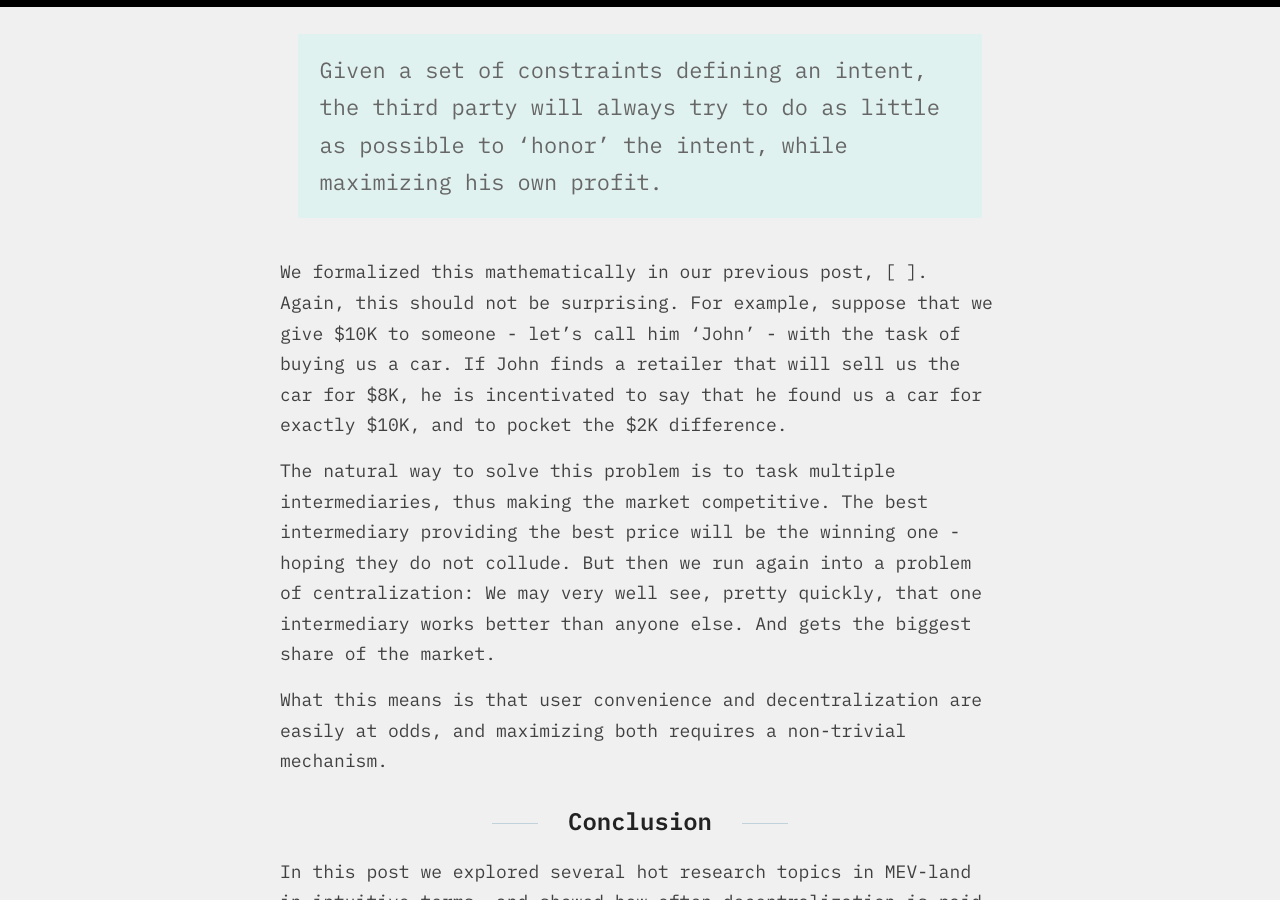
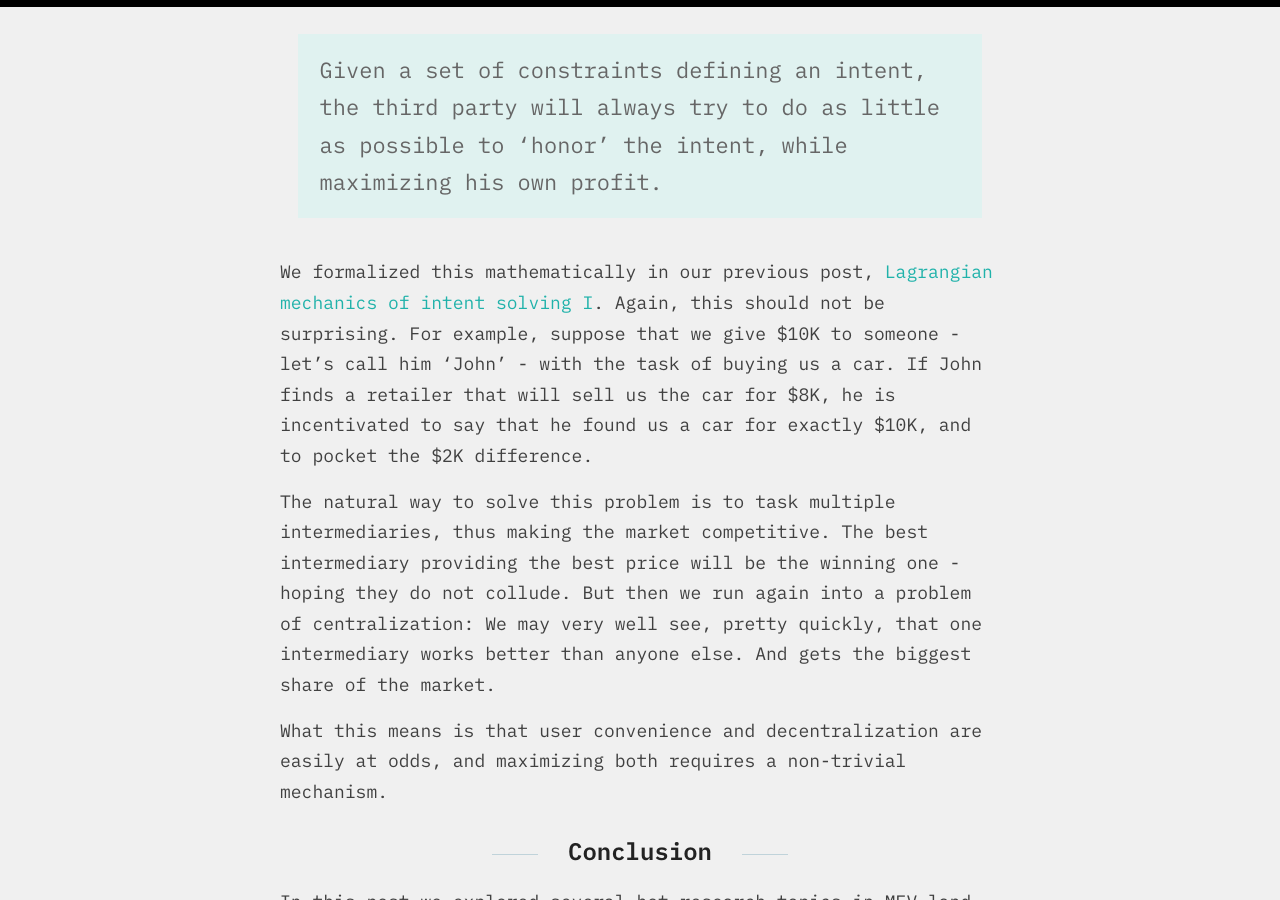
Before and after one commit to eric-downes/20sq-blog, a Jekyll site: the page built from _posts/2023-08-26-mev-cui-bono.md, in a window 1280 px wide and 900 px high, scrolled down 12633 px. Built offline with Jekyll 4.4.1, drawn with Linux system fonts in a browser that asks for light colours; formulas are drawn with MathJax 3.

Commit message:
All links added.

```diff
--- a/_posts/2023-08-26-mev-cui-bono.md
+++ b/_posts/2023-08-26-mev-cui-bono.md
@@ -151,7 +151,7 @@ Finally, let us spend some words on intents. The idea of intents is that we give
 
 > Given a set of constraints defining an intent, the third party will always try to do as little as possible to 'honor' the intent, while maximizing his own profit.
 
-We formalized this mathematically in our previous post, [ ]. Again, this should not be surprising. For example, suppose that we give \\$10K to someone - let's call him 'John' - with the task of buying us a car. If John finds a retailer that will sell us the car for \\$8K, he is incentivated to say that he found us a car for exactly \\$10K, and to pocket the \\$2K difference.
+We formalized this mathematically in our previous post, [Lagrangian mechanics of intent solving I]({% post_url 2023-07-26-lagrangian-intent-search-i %}). Again, this should not be surprising. For example, suppose that we give \\$10K to someone - let's call him 'John' - with the task of buying us a car. If John finds a retailer that will sell us the car for \\$8K, he is incentivated to say that he found us a car for exactly \\$10K, and to pocket the \\$2K difference.
 
 The natural way to solve this problem is to task multiple intermediaries, thus making the market competitive. The best intermediary providing the best price will be the winning one - hoping they do not collude. But then we run again into a problem of centralization: We may very well see, pretty quickly, that one intermediary works better than anyone else. And gets the biggest share of the market.
 
```
